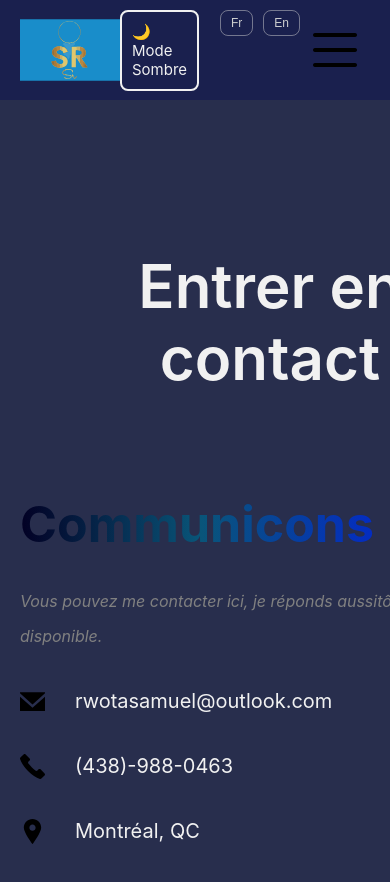
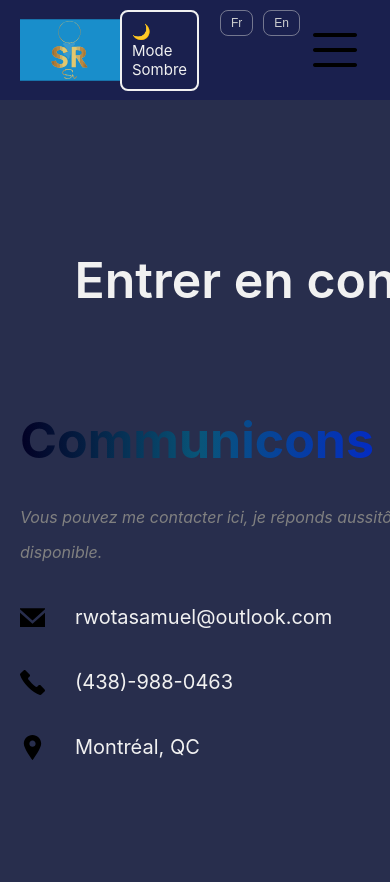
Before and after one commit to sammuelrwota/projet-react, a React (Vite) app: page /contact in a window 390 px wide. Shown: the top 882 px of the page. Built offline with nearby package versions, Linux system fonts and the light colour scheme.

Commit message:
z-index Modifié pour la Barre des années.

```diff
--- a/src/Composants/BarreAnnees/BarreAnnees.scss
+++ b/src/Composants/BarreAnnees/BarreAnnees.scss
@@ -20,7 +20,7 @@ $box-shadow: 0px -2px 5px rgba(0, 0, 0, 0.1);
     background-color: transparent;
     padding: 10px;
     box-shadow: $box-shadow;
-    z-index: 1000;
+    z-index: -1000;
 }
 
 .year-cube {
--- a/src/Composants/Contacter/Contact.scss
+++ b/src/Composants/Contacter/Contact.scss
@@ -143,6 +143,14 @@
         align-items: start;
     }
 
+    .Contact-titre h1 {
+
+        font-size: 50px !important;
+        font-weight: 600;
+
+        text-align: right !important;
+    }
+
     .section-contacter {
         flex-direction: column;
         gap: 30px;
@@ -150,6 +158,7 @@
 
     .contact-gauche h1 {
         font-size: 30px;
+        padding: 10px -25px;
     }
 
     .contact-gauche p {
```
